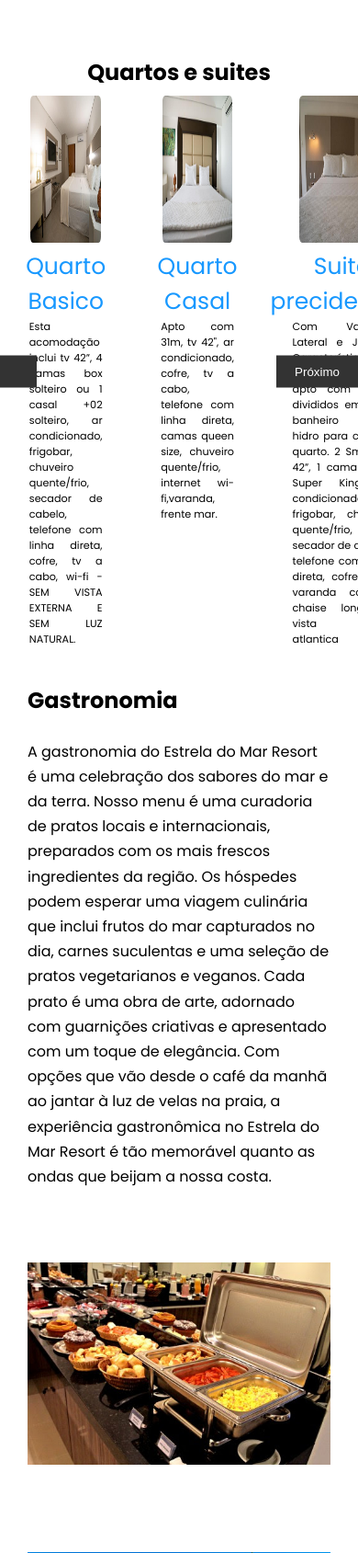
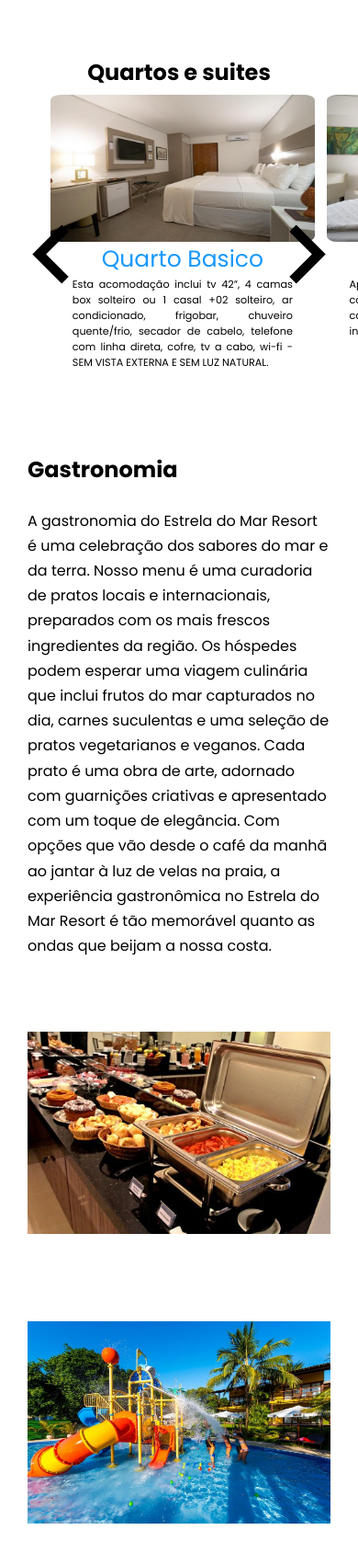
Before and after one commit to JoaoHDantas/Estrelaresort-main, a Django app: page /auth/index in a window 390 px wide. Shown: the part 1691-3380 px from the top of the page at 92% size. Run offline with Django 5.2, Linux system fonts and the light colour scheme; a user stored in the database is signed in; data comes from the database, SQL or seed files in the repository; both versions use the stored data as it was after the commit.

Commit message:
responsividade do carousel/bug do login
arrumei o carousel e limpei mais um pouco o css, o bug de redirecionamento do login foi arrumado

```diff
--- a/appestrela/static/css/styles.css
+++ b/appestrela/static/css/styles.css
@@ -215,19 +251,22 @@
 }
 
 .slide {
-
+    display: flex;
+    justify-content: flex-start;
+    flex-direction: column;
+    align-items: center;
     flex: 1 1;
     padding: 2% 2% 2% 2%;
 
 }
 
 .slide img {
-        margin-left: 20%;
     height: 10rem;
-        width: 60%;
+    width: 18rem;
     border-radius: 4%;
 }
-    .slide img:hover{
+
+.slide img:hover {
 
     transform: scale(1.05);
 }
@@ -237,11 +276,18 @@
     position: absolute;
     top: 50%;
     transform: translateY(-50%);
-        background-color: #333;
-        color: #fff;
+    background-color: transparent;
     padding: 10px 20px;
     border: none;
     cursor: pointer;
+    background-repeat: no-repeat;
+    background-size: contain;
+    size: 2rem;
+}
+
+.prev svg,
+.next svg{
+    height: 4rem;
 }
 
 .prev {
@@ -434,82 +454,124 @@
     width: 20px;
     border-radius: 50%;
 }
+
 .moon {
     color: #ffa502;
 }
+
 .sun {
     color: #ff4757;
 }
-   .checkbox:checked + .label .switcher {
+
+.checkbox:checked+.label .switcher {
     transform: translateX(24px);
 }
 
+body.dark .prev svg,
+body.dark .next svg{
+    height: 3rem;
+    fill: #1798ff;
+}
 body.dark {
     background-color: #1e272e;
 }
+
 body.dark .bar {
     background-color: #fff;
 }
+
 body.dark p {
     color: #fff;
 }
+
 body.dark h3 {
     color: #fff;
 }
+
 body.dark nav {
     background-color: #1e272e;
     box-shadow: 2px 3px 2px #111010;
 }
+
 body.dark ul {
     background-color: #1e272e;
 }
+
 body.dark .name {
     color: var(--primary-color);
 }
+
 body.dark .role {
     color: var(--secondary-color);
 }
+
 body.dark footer {
     color: #fff;
     border-top: 1px solid #111010;
     box-shadow: 0px -2px 3px #111010;
 }
+
 body.dark .connecting {
     color: #fff;
 }
+
 body.dark .live {
     color: #fff;
 }
-   body.dark h2{
+
+body.dark h2 {
     color: var(--primary-color);
 }
-   body.dark .role{
+
+body.dark .role {
     color: #fff;
 }
-
+@media screen and (max-width: 320px){
+    body{
+        max-width: 325px;
+    }
+    .slide img{
+        width: 15rem;
+    }
+    nav{
+        width: 325px;
+    }
+}
 /* Para Tablet */
 @media screen and (max-width: 768px) {
-    .quarto_suite{
+    body {
+        max-width: 768px;
+        overflow-x: hidden;
+    }
+
+    .logo h1 {
+        font-size: 1em;
+    }
+
+    .quarto_suite {
         margin-top: 20rem;
 
     }
-    .people{
-        margin-top: 1rem;
-    }
-    .gastronomia img{
+
+
+    .gastronomia img {
         max-width: 100%;
         height: auto;
     }
-    .eventos{
+
+    .eventos {
         margin-top: 20rem;
     }
-    .eventos img{
+
+    .eventos img {
         max-width: 100%;
         height: auto;
     }
-    .pacotes{
+
+    .pacotes {
         margin-top: 30rem;
     }
+
     iframe {
         margin-top: 2rem;
         max-width: 330px;
@@ -541,100 +604,135 @@
     .hamburger.active .bar:nth-child(2) {
         opacity: 0;
     }
+
     .hamburger.active .bar:nth-child(1) {
         transform: translateY(10px) rotate(45deg);
     }
+
     .hamburger.active .bar:nth-child(3) {
         transform: translateY(-10px) rotate(-45deg);
     }
-    @media screen and (max-width: 420px) {
-    .hero {
-        max-width: 330px;
-    }
-    .intro-text h1 {
-        font-size: 2rem;
-    }
-    iframe {
-        max-width: 330px;
-    }
-    }
+
     .logo {
         font-size: 1.5rem;
     }
+
     .hero {
         flex-direction: column;
         max-width: 500px;
     }
+
     .intro-text h1 {
         font-size: 2.3rem;
     }
+
     .btn {
         padding: 0.5rem;
         font-size: 1.2rem;
     }
+
     iframe {
         max-width: 26rem;
     }
+
     .about {
         text-align: center;
     }
-        .persons {
-        grid-template-columns: repeat(1, 1fr);
-        }
+
     .gastronomia {
         grid-template-columns: repeat(1, 1fr);
     }
+
     .eventos {
         grid-template-columns: repeat(1, 1fr);
     }
-        .eventos img{
+
+    .eventos img {
         margin-top: 3rem;
     }
+
     /* Para celular */
 }
-    @media screen and (max-width: 425px) {
 
-        .logo h1{
-            display: none;
+@media screen and (max-width: 426px) {
+    .hero {
+        max-width: 330px;
     }
-        body{
-            width: 100%;
-        }
+
     .intro-text h1 {
         font-size: 2rem;
     }
+
+    iframe {
+        max-width: 330px;
+    }
+    .carousel{
+        margin-left: 3rem;
+    }
+    .quarto_suite{
+        margin-top: 27rem;
+    }
+}
+
+@media screen and (max-width: 425px) {
+
+    .logo h1 {
+        display: none;
+    }
+
+    body {
+        width: 100%;
+    }
+
+    .intro-text h1 {
+        font-size: 2rem;
+    }
+
     iframe {
         margin-top: 2rem;
         max-width: 330px;
     }
-        .hero {
-            max-width: 330px;
-        }
-        .quarto_suite{
+
+
+    .quarto_suite {
         margin-top: 29rem;
 
     }
-        .people{
-            margin-top: 1rem;
-        }
-        .gastronomia img{
+
+    .gastronomia img {
         max-width: 100%;
         height: auto;
     }
-        .eventos{
+
+    .eventos {
         margin-top: 20rem;
     }
-        .eventos img{
+
+    .eventos img {
         max-width: 100%;
         height: auto;
     }
-        .pacotes{
+
+    .pacotes {
         margin-top: 30rem;
     }
-        .about p{
+
+    .about p {
         font-size: 15px;
     }
-        .about h3{
+
+    .about h3 {
         font-size: 30px;
     }
 }
+@media screen and (max-width: 319px){
+    body{
+        max-width: 400px;
+    }
+    .slide img{
+        width: 15rem;
+    }
+    nav{
+        max-width: 400px;
+    }
+}
--- a/appestrela/templates/index.html
+++ b/appestrela/templates/index.html
@@ -118,8 +118,10 @@
             </div>
         {% endfor %}
     </div>
-    <button class="prev"><img src="" alt=""></button>
-    <button class="next">Próximo</button>
+    <button class="prev"><svg version="1.1" id="Capa_1" xmlns="http://www.w3.org/2000/svg" xmlns:xlink="http://www.w3.org/1999/xlink" x="0px" y="0px" width="70px" height="306px" viewBox="0 0 306 306" style="enable-background:new 0 0 306 306;" xml:space="preserve"><g><g id="chevron-left"><polygon points="247.35,35.7 211.65,0 58.65,153 211.65,306 247.35,270.3 130.05,153"/></g></g></svg>
+    </button>
+    <button class="next"><svg version="1.1" id="Capa_1" xmlns="http://www.w3.org/2000/svg" xmlns:xlink="http://www.w3.org/1999/xlink" x="0px" y="0px" width="70px" height="306px" viewBox="0 0 306 306" style="enable-background:new 0 0 306 306;" xml:space="preserve"><g><g id="chevron-right"><polygon points="94.35,0 58.65,35.7 175.95,153 58.65,270.3 94.35,306 247.35,153"/></g></g></svg>
+    </button>
 </div>
 
   <!-- Gastronomia -->
--- a/appestrela/views.py
+++ b/appestrela/views.py
@@ -1,5 +1,5 @@
 from django.http import HttpResponse
-from django.shortcuts import render
+from django.shortcuts import render, redirect
 from django.contrib.auth.models import User
 from django.contrib.auth import authenticate
 from django.contrib.auth import login as login_django
@@ -51,7 +51,7 @@
 
         if user:
             login_django(request, user)
-            return render(request, 'index.html')
+            return redirect('index')
         else:
             return HttpResponse('Email ou Senha errada, tente novamente')
 
```
Also changed, not shown: other parts of appestrela/static/css/styles.css (+78 -67 lines), appestrela/static/icons/left-arrow.svg (added), appestrela/static/icons/right-arrow.svg (added), db.sqlite3. Lines whose indentation alone changed are shown as unchanged.
